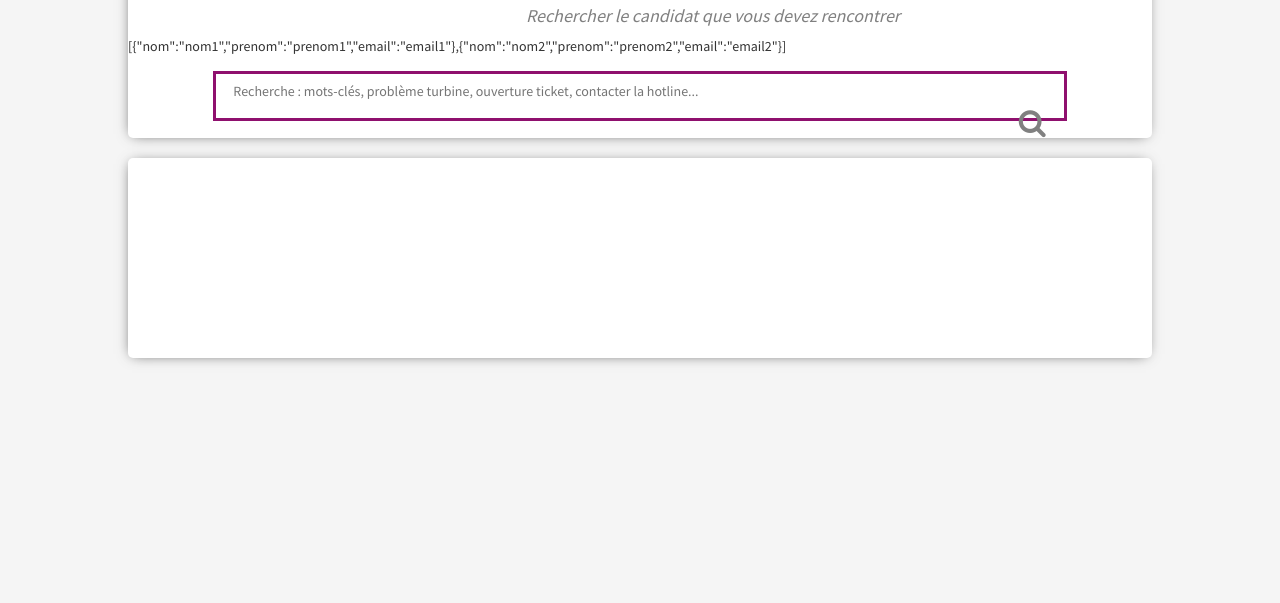
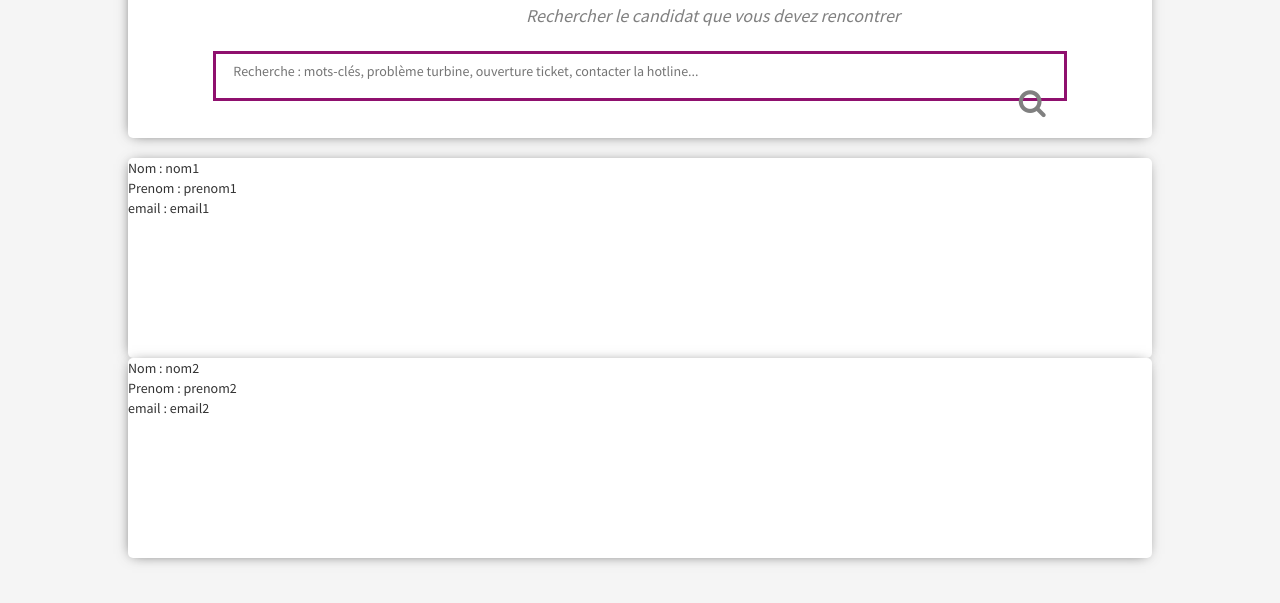
Before and after one commit to Minidecofapiman/recrutons-lavenir, a website: page index.html at #!/search in a window 1280 px wide. Shown: the part 143-746 px from the top of the page. Drawn offline with nearby package versions, Linux system fonts and the light colour scheme; some packages are replaced by stand-ins of ours.

Commit message:
cas de la liste en dur

```diff
--- a/components/search/search.html
+++ b/components/search/search.html
@@ -4,8 +4,6 @@
             <h2 class="text-center " style="color : #8f106e; margin-top: 25px;">Rechercher votre candidat</h2>
             <h4 class="text-center" style="color: grey;"><I>Rechercher le candidat que vous devez rencontrer</i></h4>
         </div>
-
-        {{allCandidats}}
 
         <div class="col-md-10 col-md-offset-1" style="border-color: #8f106e; height: 50px; border-style: solid; margin-top: 15px;">
             <input type="text" class="form-control-bis ng-pristine ng-valid ng-empty ng-touched" style="margin-top: 6px;"
@@ -20,7 +18,11 @@
 </div>
 <br>
 <div class="">
-    <div class="container-perso-search">
-
+    <div class="container-perso-search" ng-repeat="candidat in allCandidats">
+        Nom    : {{candidat.nom}}
+        <br>
+        Prenom : {{candidat.prenom}}
+        <br>
+        email  : {{candidat.email}}
     </div>
 </div>
--- a/components/search/searchCtrl.js
+++ b/components/search/searchCtrl.js
@@ -8,6 +8,7 @@ app.controller('searchCtrl', function($rootScope, $scope, $location, $window, $h
 
         // SearchService.getAllCandidats().success(function(data){
         //     // recuperer le json pour l'afficher
+        //     $scope.allCandidats = ...
         // });
 
         $scope.allCandidats = [
```
